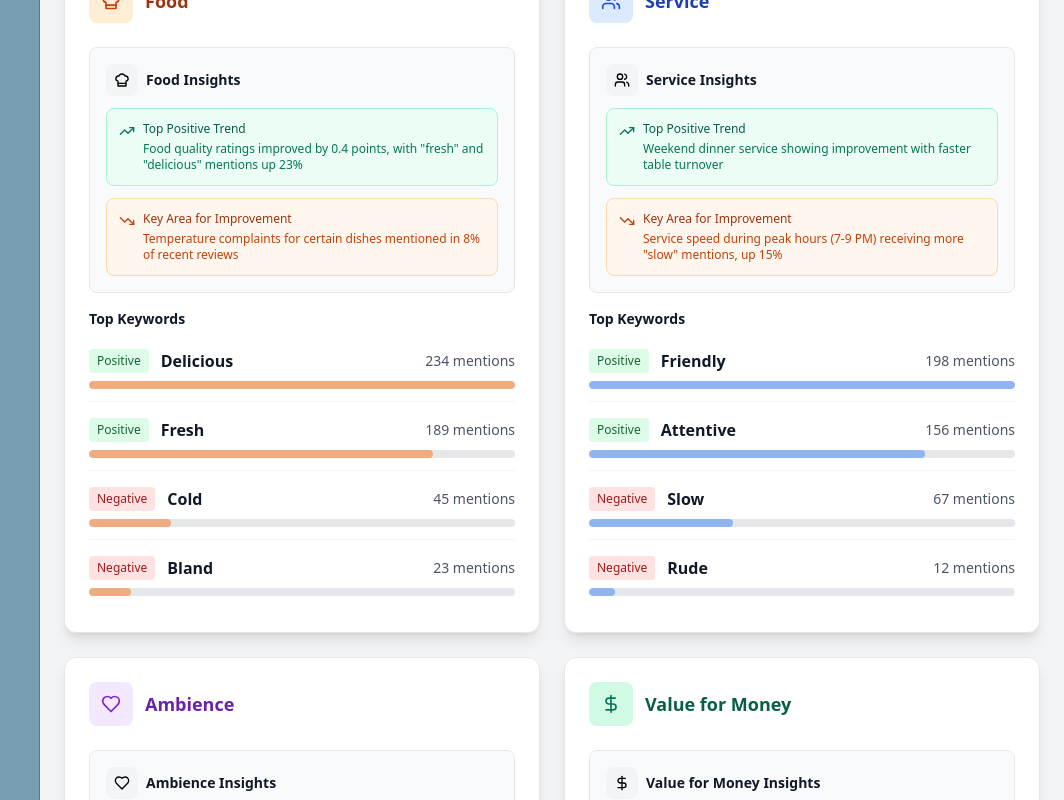
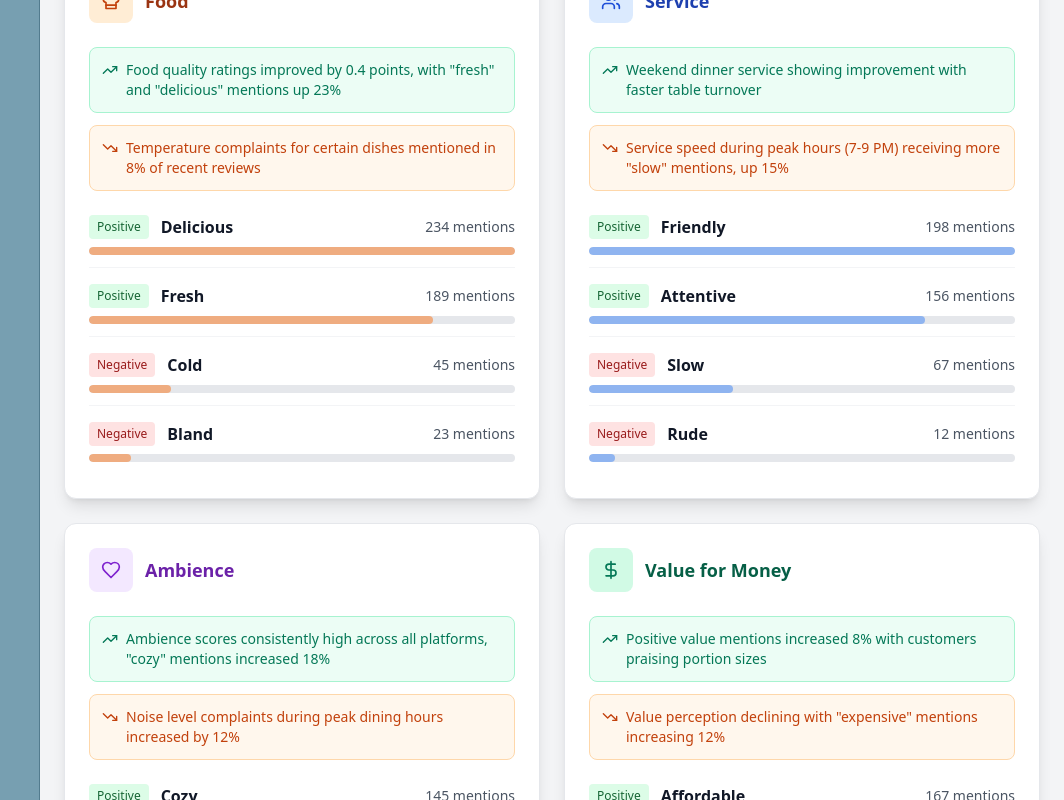
Before and after one commit to cheonglol/superai-next-hackathon-2025, a React (Vite) app: page /review in a window 1280 px wide. Shown: the part 1460-2260 px from the top of the page, without its empty margins (216-1280 px from the left). Built offline with nearby package versions, Linux system fonts and the light colour scheme; no server answers.

Commit message:
Remove insights box and title, integrate directly

```diff
--- a/src/components/KeywordList.tsx
+++ b/src/components/KeywordList.tsx
@@ -42,58 +42,24 @@ export function KeywordList({ keywords, categoryColor, categoryName }: KeywordLi
     }
   };
 
-  const getCategoryIcon = (category: string) => {
-    switch (category.toLowerCase()) {
-      case 'food':
-        return <ChefHat className="w-4 h-4" />;
-      case 'service':
-        return <Users className="w-4 h-4" />;
-      case 'ambience':
-        return <Heart className="w-4 h-4" />;
-      case 'value for money':
-        return <DollarSign className="w-4 h-4" />;
-      default:
-        return <TrendingUp className="w-4 h-4" />;
-    }
-  };
-
   const trends = getCategoryTrends(categoryName);
 
   return (
-    <div className="space-y-4">
-      {/* Category Trends Section */}
-      <div className="bg-gray-50 rounded-lg p-4 border border-gray-200">
-        <div className="flex items-center mb-3">
-          <div className="p-2 bg-gray-100 rounded-lg mr-2">
-            {getCategoryIcon(categoryName)}
-          </div>
-          <h4 className="text-sm font-semibold text-gray-900">{categoryName} Insights</h4>
-        </div>
-
     <div className="space-y-3">
       {/* Positive Trend */}
       <div className="flex items-start p-3 bg-emerald-50 rounded-lg border border-emerald-200">
         <TrendingUp className="w-4 h-4 text-emerald-700 mr-2 mt-0.5 flex-shrink-0" />
-            <div>
-              <div className="text-xs font-medium text-emerald-800 mb-1">Top Positive Trend</div>
-              <p className="text-xs text-emerald-700">{trends.positive}</p>
-            </div>
+        <p className="text-sm text-emerald-700">{trends.positive}</p>
       </div>
 
       {/* Area for Improvement */}
       <div className="flex items-start p-3 bg-orange-50 rounded-lg border border-orange-200">
         <TrendingDown className="w-4 h-4 text-orange-700 mr-2 mt-0.5 flex-shrink-0" />
-            <div>
-              <div className="text-xs font-medium text-orange-800 mb-1">Key Area for Improvement</div>
-              <p className="text-xs text-orange-700">{trends.improvement}</p>
-            </div>
-          </div>
-        </div>
+        <p className="text-sm text-orange-700">{trends.improvement}</p>
       </div>
 
       {/* Keywords List */}
       <div className="space-y-1">
-        <h4 className="text-sm font-semibold text-gray-900 mb-2">Top Keywords</h4>
         {keywords.map((keyword, index) => (
           <div key={index} className="py-3 border-b border-gray-100 last:border-b-0">
             <div className="flex items-center justify-between mb-2">
```
Lines whose indentation alone changed are shown as unchanged.
